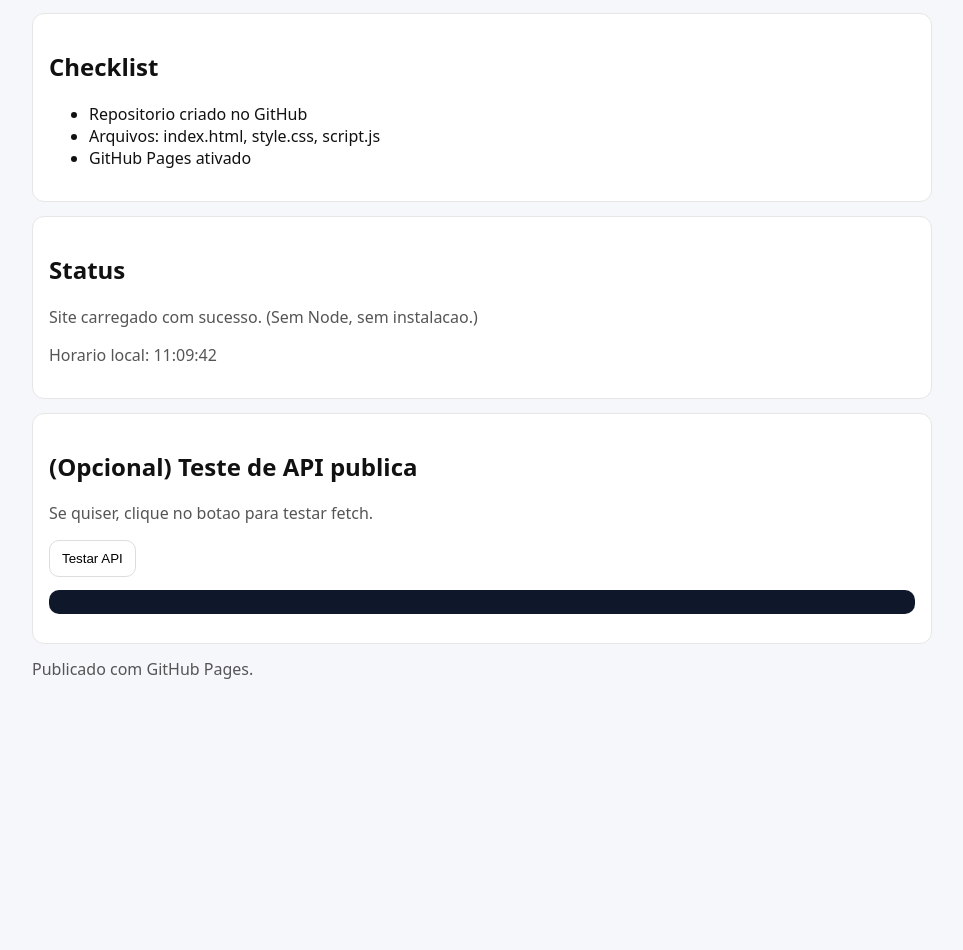
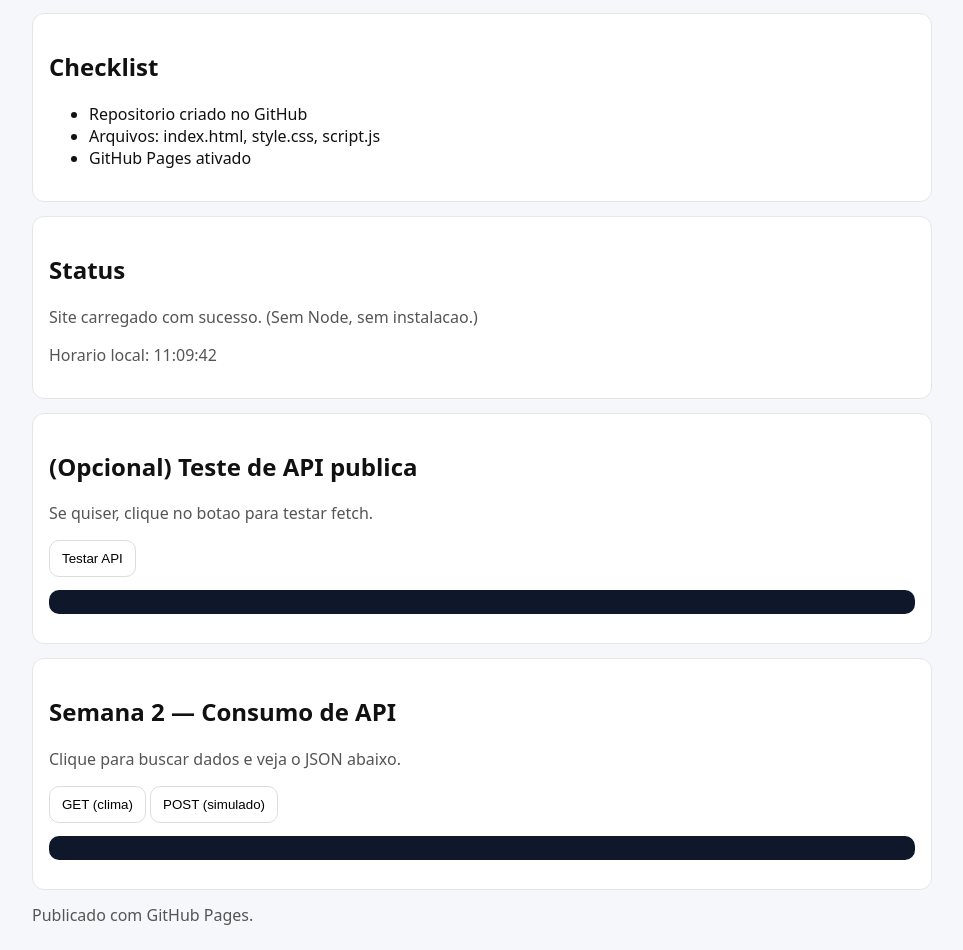
Before and after one commit to Sauloopf/nuvem-semana1-saulo-pires, a plain HTML site: page index.html in a window 1280 px wide. Shown: the part 108-1058 px from the top of the page, without its empty margins (158-1121 px from the left). Before the commit the page ends 812 px from the top, so only its background shows below. Drawn offline with Linux system fonts and the light colour scheme.

Commit message:
Add section for API consumption testing

```diff
--- a/index.html
+++ b/index.html
@@ -29,6 +29,13 @@
 <button id="btn">Testar API</button>
 <pre id="api" class="code"></pre>
 </section>
+  <section class="card">
+<h2>Semana 2 — Consumo de API</h2>
+<p class="muted">Clique para buscar dados e veja o JSON abaixo.</p>
+<button id="btnGet">GET (clima)</button>
+<button id="btnPost">POST (simulado)</button>
+<pre id="out" class="code"></pre>
+</section>
 <footer class="muted">
 Publicado com GitHub Pages.
 </footer>
```
